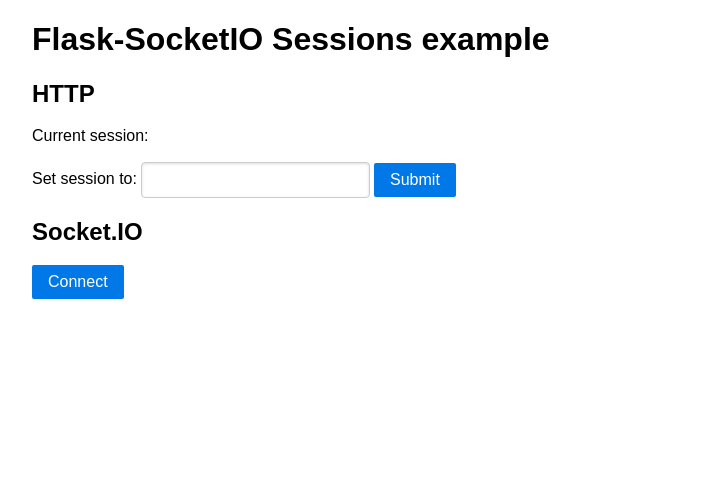
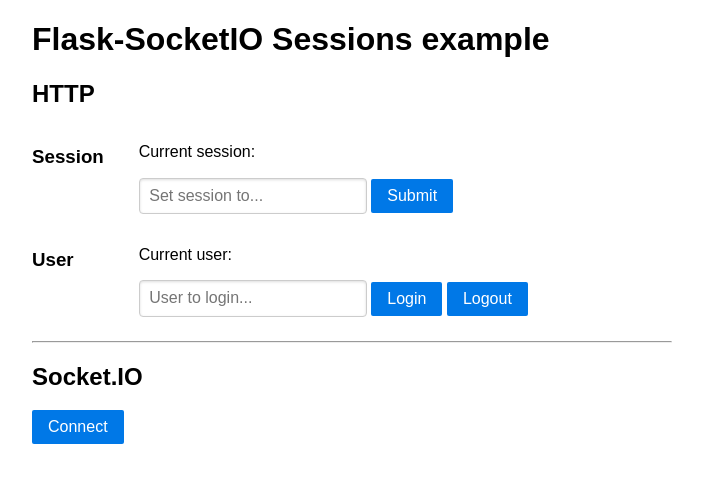
Before and after one commit to miguelgrinberg/Flask-SocketIO, a Python web app: template example/templates/sessions.html in a window 1280 px wide. Shown: the top 483 px of the page, without its empty margins (288-991 px from the left). Run offline with Jinja, Linux system fonts and the light colour scheme; the template is opened without the code that fills it, so the values that code supplies are empty; some libraries are stand-ins or nearby versions.

Commit message:
added flask-login to sessions example

```diff
--- a/example/requirements.txt
+++ b/example/requirements.txt
@@ -1,4 +1,5 @@
 Flask==0.12.2
+Flask-Login==0.4.0
 Flask-Session==0.3.1
 Flask_SocketIO
 itsdangerous==0.24
--- a/example/templates/sessions.html
+++ b/example/templates/sessions.html
@@ -13,14 +13,48 @@
 
                 <div class="pure-form">
                     <h2>HTTP</h2>
-                    <p>Current session: <b><span id="http-session"></span></b></p>
-                    <p>Set session to: <input type=text id='http-session-set'> <button class="pure-button pure-button-primary" id="submit-http">Submit</button></p>
-
+                    <div class="pure-g">
+                        <div class="pure-u-1-6"><h3>Session</h3></div>
+                        <div class="pure-u-5-6">
+                            <p>Current session: <b><span id="http-session"></span></b></p>
+                            <p>
+                                <input type=text id='http-session-set' placeholder="Set session to...">
+                                <button class="pure-button pure-button-primary" id="submit-http">Submit</button>
+                            </p>
+                        </div>
+                        <div class="pure-u-1-6"><h3>User</h3></div>
+                        <div class="pure-u-5-6">
+                            <p>Current user: <b><span id="http-user"></span></b></p>
+                            <p>
+                                <input type=text id='http-user-set' placeholder="User to login...">
+                                <button class="pure-button pure-button-primary" id="login-http">Login</button>
+                                <button class="pure-button pure-button-primary" id="logout-http">Logout</button>
+                            </p>
+                        </div>
+                    </div>
+                    <hr>
                     <h2>Socket.IO</h2>
                     <p><button class="pure-button pure-button-primary" id="connect">Connect</button></p>
                     <div id="socketio" style="display: none">
-                        <p>Current session: <b><span id="socketio-session"></span></b></p>
-                        <p>Set session to: <input type=text id='socketio-session-set'> <button class="pure-button pure-button-primary" id="submit-socketio">Submit</button></p>
+                        <div class="pure-g">
+                            <div class="pure-u-1-6"><h3>Session</h3></div>
+                            <div class="pure-u-5-6">
+                                <p>Current session: <b><span id="socketio-session"></span></b></p>
+                                <p>
+                                    <input type=text id='socketio-session-set' placeholder="Set session to...">
+                                    <button class="pure-button pure-button-primary" id="submit-socketio">Submit</button>
+                                </p>
+                            </div>
+                            <div class="pure-u-1-6"><h3>User</h3></div>
+                            <div class="pure-u-5-6">
+                                <p>Current user: <b><span id="socketio-user"></span></b></p>
+                                <p>
+                                    <input type=text id='socketio-user-set' placeholder="User to login...">
+                                    <button class="pure-button pure-button-primary" id="login-socketio">Login</button>
+                                    <button class="pure-button pure-button-primary" id="logout-socketio">Logout</button>
+                                </p>
+                            </div>
+                        </div>
                     </div>
                 </div>
             </div>
@@ -35,6 +69,7 @@
                     url: '/session',
                     success: function(data) {
                         $('#http-session').text(data['session']);
+                        $('#http-user').text(data['user']);
                     }
                 });
             }, 1000);
@@ -47,6 +82,23 @@
                     contentType: 'application/json'
                 });
             });
+            $('#login-http').click(function() {
+                $.ajax({
+                    type: 'POST',
+                    url: '/session',
+                    data: JSON.stringify({user: $('#http-user-set').val()}),
+                    contentType: 'application/json'
+                });
+            });
+            $('#logout-http').click(function() {
+                $.ajax({
+                    type: 'POST',
+                    url: '/session',
+                    data: JSON.stringify({user: null}),
+                    contentType: 'application/json'
+                });
+            });
+
 
             // Socket.IO handlers
             var socket = null;
@@ -54,8 +106,9 @@
             $('#connect').click(function() {
                 if (!socket) {
                     socket = io.connect(location.href);
-                    socket.on('refresh-session', function(value) {
-                        $('#socketio-session').text(value);
+                    socket.on('refresh-session', function(data) {
+                        $('#socketio-session').text(data['session']);
+                        $('#socketio-user').text(data['user']);
                     });
 
                     $('#connect').text('Disconnect');
@@ -64,8 +117,10 @@
                 else {
                     socket.disconnect();
                     socket = null;
+                    $('#socketio').hide();
                     $('#connect').text('Connect');
-                    $('#socketio').hide();
+                    $('#socketio-session').text('');
+                    $('#socketio-user').text('');
                 }
             });
 
@@ -75,7 +130,13 @@
             }, 1000);
 
             $('#submit-socketio').click(function() {
-                socket.emit('set-session', $('#socketio-session-set').val());
+                socket.emit('set-session', {session: $('#socketio-session-set').val()});
+            });
+            $('#login-socketio').click(function() {
+                socket.emit('set-session', {user: $('#socketio-user-set').val()});
+            });
+            $('#logout-socketio').click(function() {
+                socket.emit('set-session', {user: null});
             });
         </script>
     </body>
```
Also changed, not shown: example/sessions.py (+43 -6 lines).
